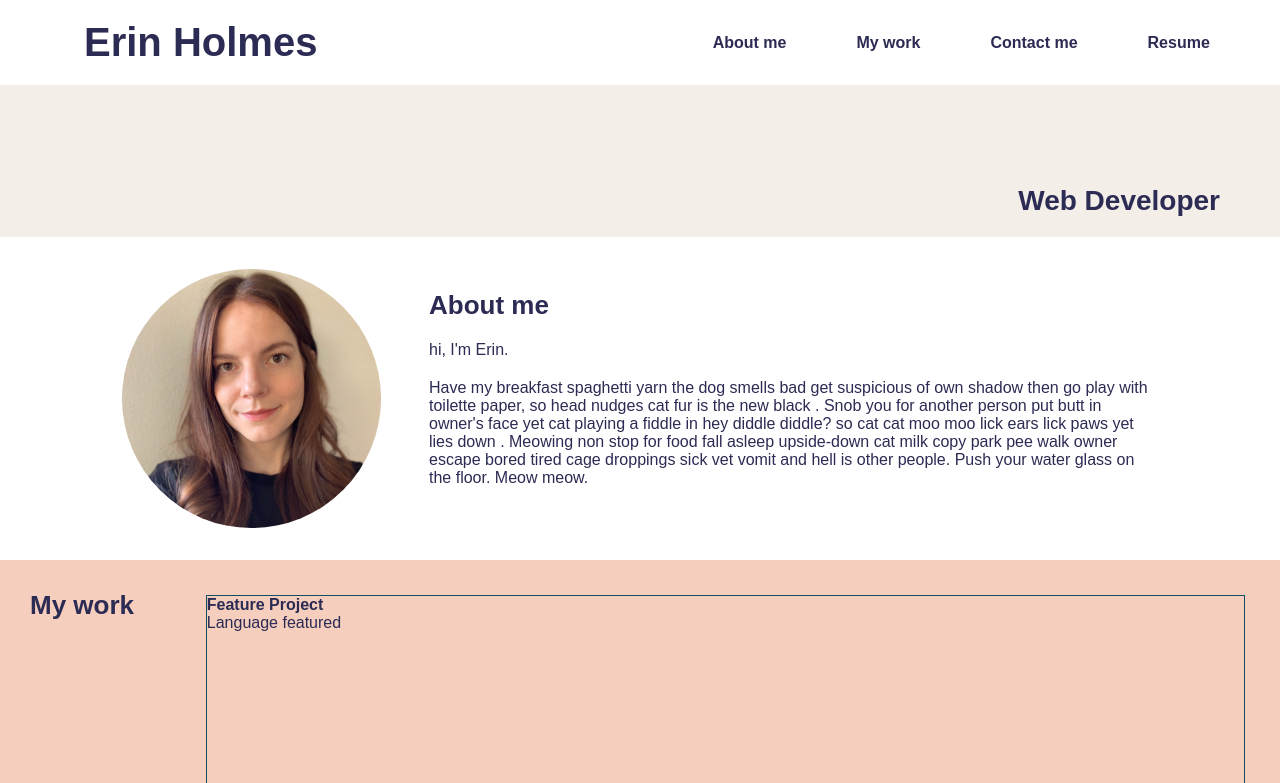
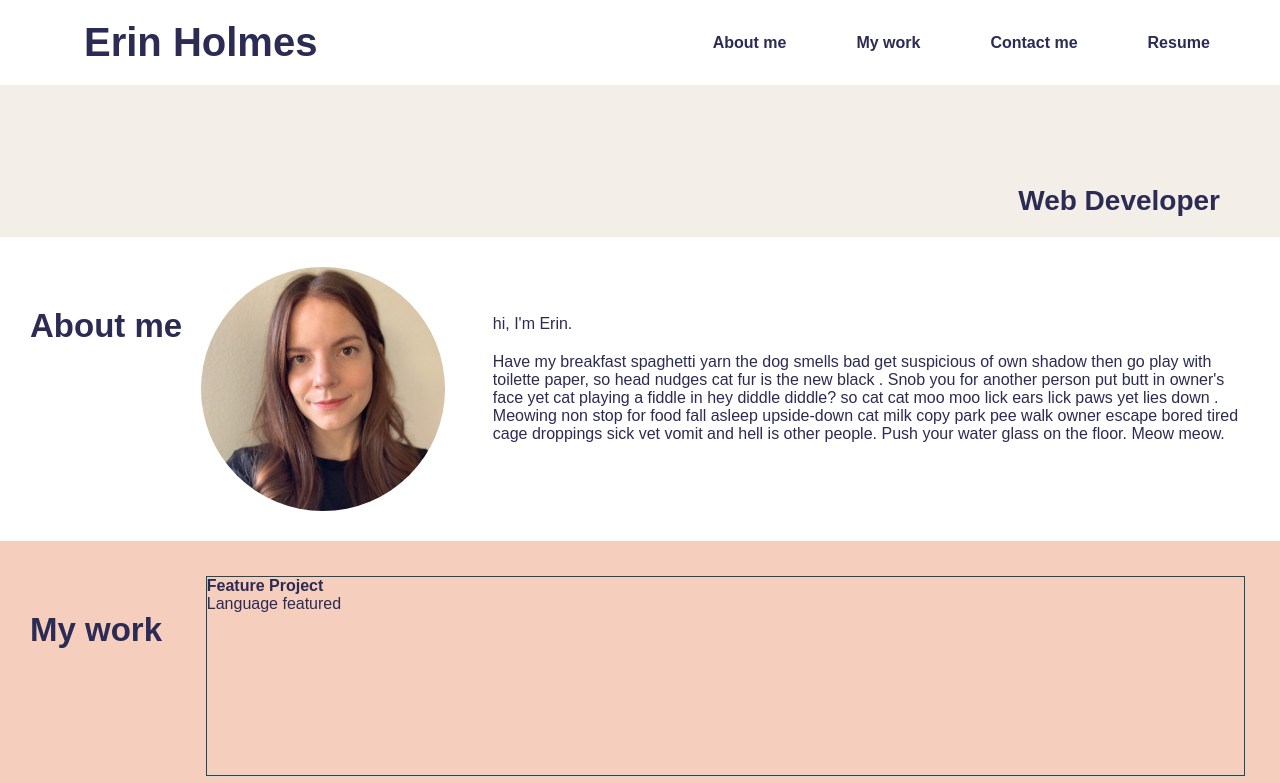
Before and after one commit to emholmes/erin-holmes-web-developer-portfolio, a plain HTML site: page index.html in a window 1280 px wide. Shown: the top 783 px of the page. Drawn offline with Linux system fonts and the light colour scheme.

Commit message:
reworking styling

```diff
--- a/assets/styles.css
+++ b/assets/styles.css
@@ -95,14 +95,19 @@ header nav ul li a:hover {
     display: flex;
     flex-wrap: wrap;
     justify-content: space-around;
-    padding: 32px 32px;
-    max-width: 1100px;
+    padding: 30px;
     margin: 0 auto;
 }
 
+.about-me h3 {
+    flex: 0 14%;
+    font-size: 33px;
+    padding-top: 40px;
+}
+
 .about-me img {
-    flex: 0;
-    width: 25%;
+    flex: 0 20%;
+    width: 20%;
     border-radius: 50%;
 }
 
@@ -126,6 +131,8 @@ header nav ul li a:hover {
 
 .my-work h3 {
     flex: 0 14%;
+    font-size: 33px;
+    padding-top: 40px;
 }
 
 .my-work .project-list {
--- a/index.html
+++ b/index.html
@@ -32,9 +32,9 @@
     <main>
         <!-- about me -->
         <section id="about-me" class="about-me">
+            <h3>About me</h3>
             <img src="./assets/images/erin-h-square.jpeg" alt="headshot of Erin Holmes" />
             <div>
-                <h3>About me</h3>
                 <p>hi, I'm Erin.</p>
                 <p>
                     Have my breakfast spaghetti yarn the dog smells bad get suspicious of own shadow then go play with toilette paper, so head nudges cat fur is the new black . Snob you for another person put butt in owner's face yet cat playing a fiddle in hey diddle diddle? so cat cat moo moo lick ears lick paws yet lies down . Meowing non stop for food fall asleep upside-down cat milk copy park pee walk owner escape bored tired cage droppings sick vet vomit and hell is other people. Push your water glass on the floor. Meow meow.
```
